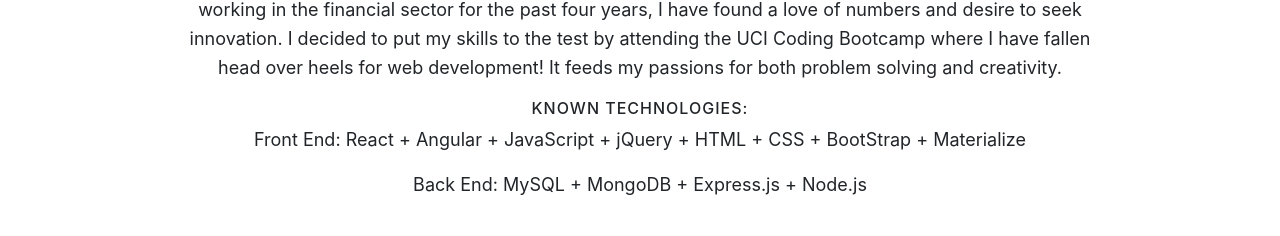
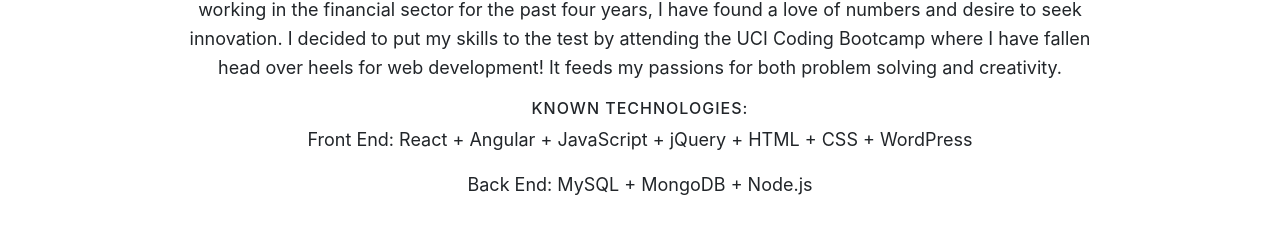
Before and after one commit to chriserb614/ChrisErb-Portfolio, a website with bundled scripts: page index.html in a window 1280 px wide. Shown: the part 999-1235 px from the top of the page. Built offline with nearby package versions, Linux system fonts and the light colour scheme.

Commit message:
Skills Update

```diff
--- a/index.html
+++ b/index.html
@@ -75,8 +75,8 @@
           <h2>About</h2>
           <p>Hello! My name is Chris Erbstoesser and I am a full stack developer in the Orange County area. After working in the financial sector for the past four years, I have found a love of numbers and desire to seek innovation. I decided to put my skills to the test by attending the UCI Coding Bootcamp where I have fallen head over heels for web development! It feeds my passions for both problem solving and creativity.</p>
           <h6>Known Technologies:</h6>
-          <p>Front End: React + Angular + JavaScript + jQuery + HTML + CSS + BootStrap + Materialize</p>
-          <p>Back End: MySQL + MongoDB + Express.js + Node.js</p>
+          <p>Front End: React + Angular + JavaScript + jQuery + HTML + CSS + WordPress</p>
+          <p>Back End: MySQL + MongoDB + Node.js</p>
         </div>
       </div>
       <div class="row">
```
